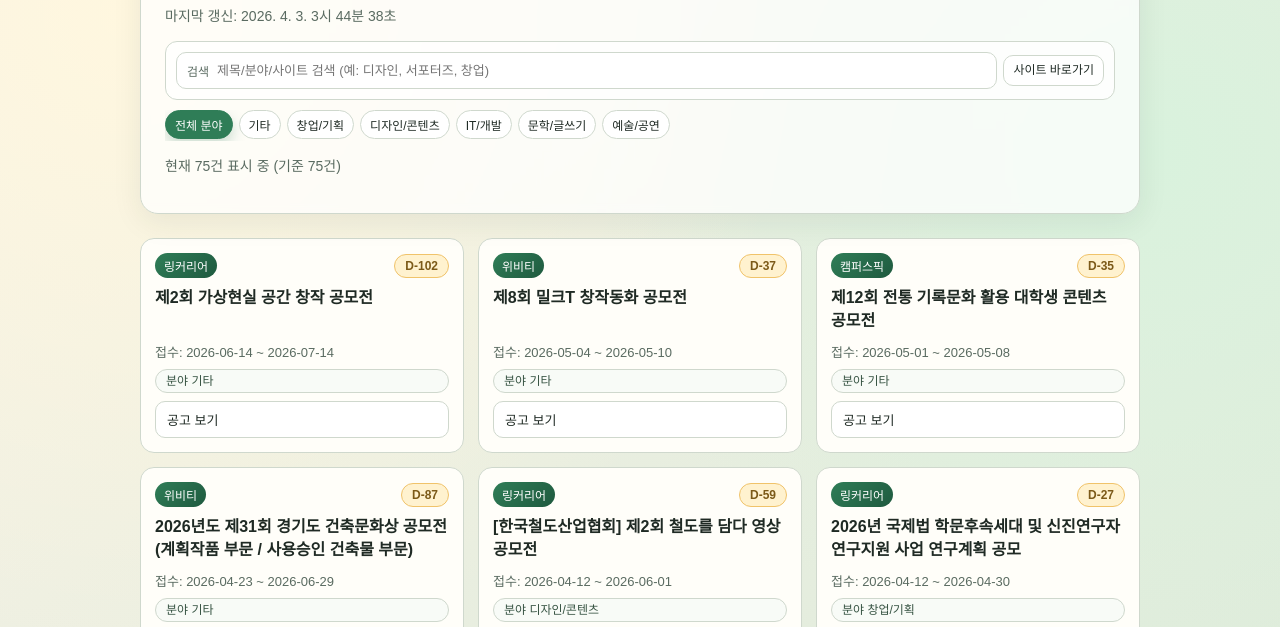
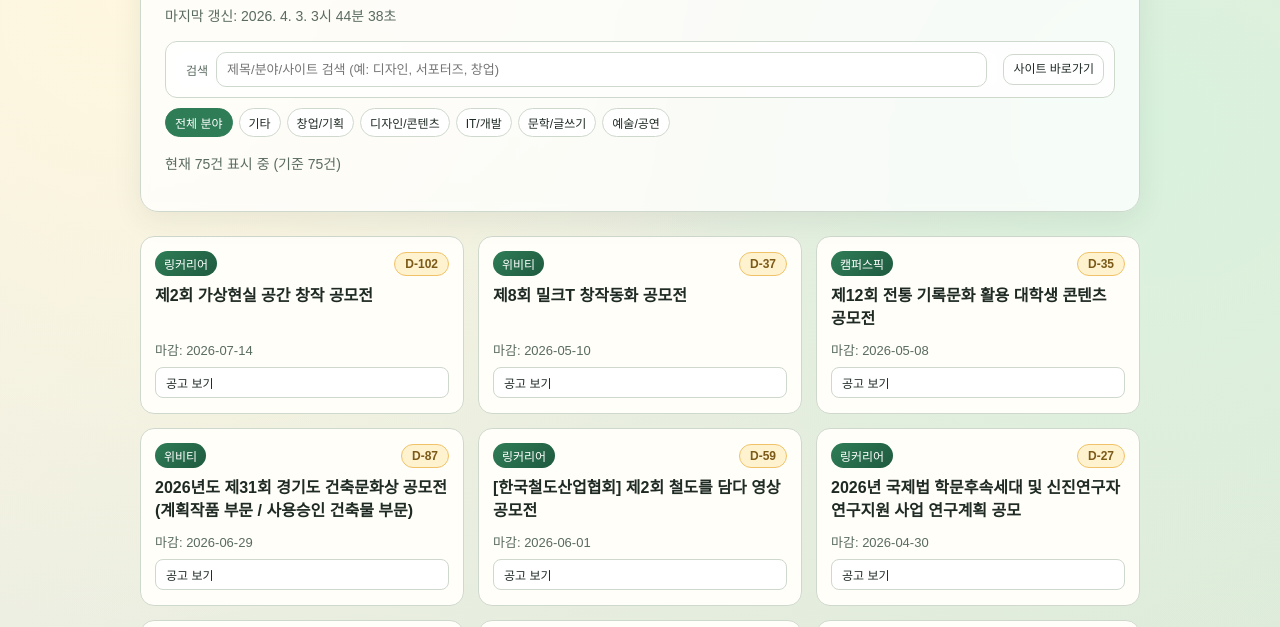
Before and after one commit to peunseo/contest-bot, a website: page docs/index.html in a window 1280 px wide. Shown: the part 123-750 px from the top of the page. Drawn offline with Linux system fonts and the light colour scheme.

Commit message:
Polish UI: fix search box border, remove pill shadow, simplify deadline display, remove field chip, compact button

```diff
--- a/docs/index.html
+++ b/docs/index.html
@@ -101,7 +101,6 @@
       gap: 8px;
       flex: 1;
       min-width: 240px;
-      border: 1px solid var(--line);
       border-radius: 10px;
       background: #fff;
       padding: 0 10px;
@@ -192,9 +191,10 @@
     }
 
     .filter-input {
-      border: none;
-      padding: 10px 0;
-      background: transparent;
+      border: 1px solid var(--line);
+      border-radius: 10px;
+      padding: 9px 10px;
+      background: #fff;
       color: var(--ink);
       font-size: 13px;
       flex: 1;
@@ -203,6 +203,8 @@
 
     .filter-input:focus {
       outline: none;
+      border-color: #9bc5a7;
+      background: #f7faf6;
     }
 
     .control-btn {
@@ -449,11 +451,11 @@
       display: inline-block;
       text-decoration: none;
       border: 1px solid var(--line);
-      border-radius: 10px;
-      padding: 8px 11px;
+      border-radius: 8px;
+      padding: 6px 10px;
       color: var(--ink);
       background: #fff;
-      font-size: 13px;
+      font-size: 12px;
       transition: background-color 0.2s ease, color 0.2s ease, border-color 0.2s ease;
       white-space: nowrap;
       flex-shrink: 0;
@@ -473,7 +475,6 @@
       background: var(--accent);
       color: #fff;
       border-color: var(--accent);
-      box-shadow: 0 6px 14px rgba(47, 125, 87, 0.25);
     }
 
     .empty {
@@ -632,15 +633,11 @@
       return Math.floor(ms / (24 * 60 * 60 * 1000));
     }
 
-    // 아이템의 시작일/마감일을 사람이 읽기 쉬운 접수기간 문구로 만듭니다.
+    // 아이템의 마감일을 사람이 읽기 쉬운 문구로 만듭니다.
     function toPeriod(item) {
-      const start = item.startDate || '';
       const end = item.endDate || '';
-
-      if (start && end) return `${start} ~ ${end}`;
-      if (!start && end) return `시작일 미정 ~ ${end}`;
-      if (start && !end) return `${start} ~ 마감일 미정`;
-      return item.deadline || '기간 정보 없음';
+      if (end) return end;
+      return item.deadline || '마감일 미정';
     }
 
     // D-day 뱃지에 표시할 텍스트(D-3, D-Day, 마감)를 생성합니다.
@@ -707,10 +704,9 @@
       const period = toPeriod(item);
       const closed = isClosed(item);
       const ddayText = toBadge(item);
-      const deadlineClass = closed ? 'deadline closed' : (period.includes('없음') ? 'deadline warn' : 'deadline');
+      const deadlineClass = closed ? 'deadline closed' : (period.includes('미정') ? 'deadline warn' : 'deadline');
       const ddayHtml = ddayText ? `<span class="${badgeClass(item)}">${escapeHtml(ddayText)}</span>` : '';
       const parsed = splitTitleAndField(item.title);
-      const fieldText = item.field || inferFieldFromTitle(parsed.main || item.title || '');
       return `
         <article class="card ${closed ? 'closed' : ''}" style="animation-delay:${Math.min(idx * 40, 500)}ms">
           <div class="topline">
@@ -718,10 +714,7 @@
             ${ddayHtml}
           </div>
           <h3 class="title">${escapeHtml(parsed.main || item.title || '')}</h3>
-          <div class="${deadlineClass}">접수: ${escapeHtml(period)}</div>
-          <div class="meta-row">
-            <span class="meta-chip">분야 ${escapeHtml(fieldText)}</span>
-          </div>
+          <div class="${deadlineClass}">마감: ${escapeHtml(period)}</div>
           <a class="btn" href="${item.link}" target="_blank" rel="noopener noreferrer">공고 보기</a>
         </article>
       `;
```
